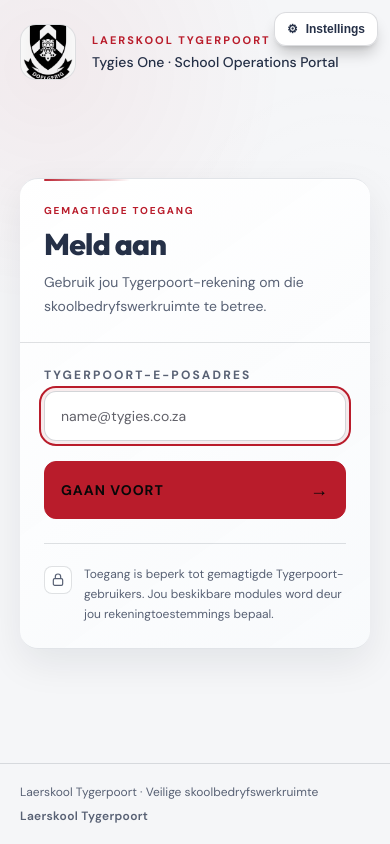
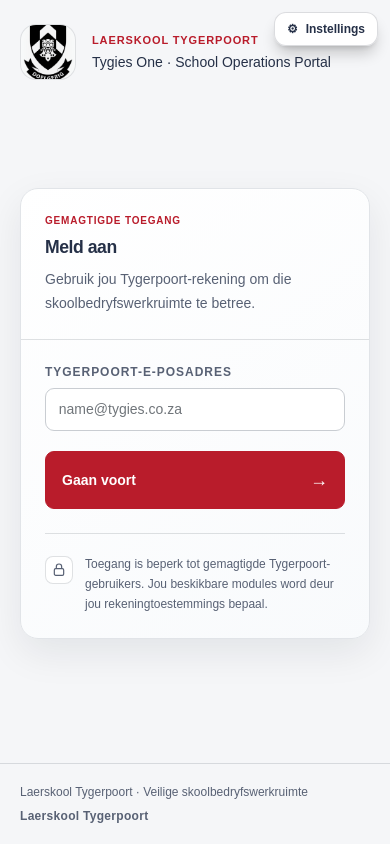
Before and after one commit to wbreytenbach-ops/nkrn-platform, a Next.js app in the folder web/: page /login in a window 390 px wide. Built offline with nearby package versions, Linux system fonts and the light colour scheme; no server answers.

Commit message:
Introduce unified Tygies One workspace-inspired UI foundation

```diff
--- a/web/src/app/nkrn-control.css
+++ b/web/src/app/nkrn-control.css
@@ -784,3 +784,249 @@
     padding-right: .6rem;
   }
 }
+
+
+/* =========================================================
+   TYGIES ONE — unified school operations interface
+   Workspace-inspired: clear hierarchy, calm surfaces, accessible
+   controls and consistent layouts across every role/module.
+   Existing component hooks are intentionally preserved.
+   ========================================================= */
+:root {
+  --tygies-red: #b91c2b;
+  --tygies-red-hover: #9f1724;
+  --tygies-red-soft: #fbeaec;
+  --tygies-charcoal: #202124;
+  --tygies-surface: #ffffff;
+  --tygies-canvas: #f6f8fc;
+  --tygies-line: #e0e3e7;
+  --tygies-muted: #5f6368;
+  --tygies-radius: 16px;
+  --tygies-shadow: 0 1px 2px rgba(60, 64, 67, .08), 0 2px 6px rgba(60, 64, 67, .05);
+}
+
+.nkrn-control {
+  min-height: 100vh;
+  isolation: isolate;
+  color: #202124;
+  background: var(--tygies-canvas) !important;
+  font-family: Arial, Helvetica, sans-serif !important;
+}
+
+.nkrn-control::before,
+.nkrn-control::after {
+  display: none !important;
+  content: none !important;
+}
+
+.nkrn-control h1,
+.nkrn-control h2,
+.nkrn-control h3 {
+  font-family: Arial, Helvetica, sans-serif !important;
+  letter-spacing: -.025em;
+  color: inherit;
+}
+
+.nkrn-control h1 { font-size: clamp(1.65rem, 2.7vw, 2.25rem) !important; line-height: 1.2 !important; font-weight: 700 !important; }
+.nkrn-control h2 { font-size: clamp(1.1rem, 1.8vw, 1.4rem) !important; line-height: 1.3 !important; font-weight: 650 !important; }
+.nkrn-control h3 { font-size: 1rem !important; line-height: 1.4 !important; font-weight: 650 !important; }
+.nkrn-control p[class*="uppercase"],
+.nkrn-control label[class*="uppercase"] { letter-spacing: .08em !important; font-weight: 700 !important; }
+
+.nkrn-control .nkrn-panel,
+.nkrn-control .nkrn-panel:hover {
+  overflow: visible;
+  border: 1px solid var(--tygies-line) !important;
+  border-radius: var(--tygies-radius) !important;
+  background: var(--tygies-surface) !important;
+  box-shadow: var(--tygies-shadow) !important;
+  backdrop-filter: none !important;
+  -webkit-backdrop-filter: none !important;
+  transition: border-color .16s ease, box-shadow .16s ease;
+}
+
+.nkrn-control .nkrn-panel::before,
+.nkrn-control .nkrn-panel::after { display: none !important; content: none !important; }
+
+.nkrn-control .nkrn-panel:hover {
+  border-color: #c8cdd3 !important;
+  box-shadow: 0 2px 5px rgba(60, 64, 67, .1), 0 4px 12px rgba(60, 64, 67, .06) !important;
+}
+
+.nkrn-control .nkrn-hero {
+  padding-top: clamp(22px, 3vw, 36px) !important;
+  padding-bottom: clamp(22px, 3vw, 36px) !important;
+  border-radius: var(--tygies-radius) !important;
+}
+
+.nkrn-control .nkrn-hero::before { content: none !important; display: none !important; }
+.nkrn-control .nkrn-hero h1 { max-width: 900px; font-size: clamp(1.8rem, 3.2vw, 2.8rem) !important; line-height: 1.12 !important; }
+.nkrn-control .nkrn-hero img { filter: none !important; }
+
+.nkrn-control .nkrn-input,
+.nkrn-control .nkrn-select,
+.nkrn-control input:not([type="checkbox"]):not([type="radio"]):not([type="file"]),
+.nkrn-control select,
+.nkrn-control textarea {
+  min-height: 42px;
+  border: 1px solid #c9cdd2 !important;
+  border-radius: 9px !important;
+  background: #fff !important;
+  color: #202124 !important;
+  padding: .65rem .8rem !important;
+  box-shadow: none !important;
+  backdrop-filter: none !important;
+}
+
+.nkrn-control input::placeholder,
+.nkrn-control textarea::placeholder { color: #70757a !important; opacity: 1; }
+
+.nkrn-control .nkrn-input:focus,
+.nkrn-control .nkrn-select:focus,
+.nkrn-control input:focus,
+.nkrn-control select:focus,
+.nkrn-control textarea:focus {
+  border-color: var(--tygies-red) !important;
+  box-shadow: 0 0 0 2px rgba(185, 28, 43, .13) !important;
+  outline: none !important;
+}
+
+.nkrn-control button,
+.nkrn-control a {
+  -webkit-tap-highlight-color: transparent;
+}
+
+.nkrn-control button {
+  min-height: 38px;
+  border-radius: 9px !important;
+  font-family: Arial, Helvetica, sans-serif !important;
+  font-weight: 600;
+  letter-spacing: normal;
+  text-transform: none;
+  transition: background-color .15s ease, border-color .15s ease, color .15s ease, box-shadow .15s ease !important;
+}
+
+.nkrn-control button:hover:not(:disabled) { transform: none !important; }
+.nkrn-control button:active:not(:disabled) { transform: none !important; }
+.nkrn-control button[type="submit"] {
+  background: var(--tygies-red) !important;
+  border-color: var(--tygies-red) !important;
+  color: #fff !important;
+  text-transform: none !important;
+  letter-spacing: normal !important;
+}
+.nkrn-control button[type="submit"]:hover:not(:disabled) { background: var(--tygies-red-hover) !important; }
+.nkrn-control button:disabled { opacity: .55; cursor: not-allowed !important; }
+
+.nkrn-control table { width: 100%; border-collapse: separate; border-spacing: 0; }
+.nkrn-control table thead { background: #f8f9fa !important; }
+.nkrn-control table thead th {
+  padding-top: .8rem;
+  padding-bottom: .8rem;
+  color: #5f6368;
+  font-size: .72rem;
+  font-weight: 700;
+  letter-spacing: .04em;
+  text-transform: uppercase;
+  border-bottom: 1px solid var(--tygies-line);
+}
+.nkrn-control table tbody td { border-bottom: 1px solid #edf0f2; }
+.nkrn-control table tbody tr:last-child td { border-bottom: 0; }
+.nkrn-control table tbody tr:hover { background: #f8f9fa !important; }
+.nkrn-control span[class*="rounded-full"] { letter-spacing: .015em; text-transform: none; font-size: .75rem !important; }
+
+.nkrn-control .nkrn-stats { gap: 14px !important; }
+.nkrn-control .nkrn-stats > div {
+  min-height: 120px;
+  border: 1px solid var(--tygies-line) !important;
+  border-radius: 14px !important;
+  background: #fff !important;
+  box-shadow: var(--tygies-shadow) !important;
+  backdrop-filter: none !important;
+}
+.nkrn-control .nkrn-stats > div::before { display: none !important; }
+.nkrn-control .nkrn-stats p[class*="text-4xl"] {
+  font-family: Arial, Helvetica, sans-serif !important;
+  font-size: clamp(2rem, 3.5vw, 2.8rem) !important;
+  font-weight: 700 !important;
+  line-height: 1.1;
+}
+
+.nkrn-control [class*="bg-zinc-950"],
+.nkrn-control [class*="bg-zinc-900"],
+.nkrn-control [class*="bg-black/"],
+.nkrn-control [class*="bg-white/"] { background-color: #fff !important; }
+.nkrn-control [class*="border-white/"],
+.nkrn-control [class*="border-zinc-"] { border-color: var(--tygies-line) !important; }
+.nkrn-control .text-white { color: #202124 !important; }
+.nkrn-control .text-zinc-100,
+.nkrn-control .text-zinc-200,
+.nkrn-control .text-zinc-300 { color: #303134 !important; }
+.nkrn-control .text-zinc-400,
+.nkrn-control .text-zinc-500,
+.nkrn-control .text-zinc-600 { color: #5f6368 !important; }
+.nkrn-control [class*="text-[#d7a31f]"],
+.nkrn-control [class*="text-[#e7b42b]"] { color: var(--tygies-red) !important; }
+.nkrn-control [class*="bg-[#d7a31f]"],
+.nkrn-control [class*="bg-[#e7b42b]"] { background-color: var(--tygies-red) !important; color: #fff !important; }
+.nkrn-control [class*="border-[#d7a31f]"],
+.nkrn-control [class*="border-[#e7b42b]"] { border-color: var(--tygies-red) !important; }
+
+.nkrn-control button:focus-visible,
+.nkrn-control a:focus-visible,
+.nkrn-control input:focus-visible,
+.nkrn-control select:focus-visible,
+.nkrn-control textarea:focus-visible {
+  outline: 2px solid var(--tygies-red) !important;
+  outline-offset: 2px;
+}
+
+html[data-theme="dark"] .nkrn-control {
+  color: #e8eaed !important;
+  background: #202124 !important;
+}
+html[data-theme="dark"] .nkrn-control .nkrn-panel,
+html[data-theme="dark"] .nkrn-control .nkrn-stats > div {
+  background: #292a2d !important;
+  border-color: #3c4043 !important;
+  color: #e8eaed !important;
+  box-shadow: 0 1px 2px rgba(0,0,0,.24) !important;
+}
+html[data-theme="dark"] .nkrn-control .nkrn-input,
+html[data-theme="dark"] .nkrn-control .nkrn-select,
+html[data-theme="dark"] .nkrn-control input:not([type="checkbox"]):not([type="radio"]):not([type="file"]),
+html[data-theme="dark"] .nkrn-control select,
+html[data-theme="dark"] .nkrn-control textarea { background: #202124 !important; color: #e8eaed !important; border-color: #5f6368 !important; }
+html[data-theme="dark"] .nkrn-control .text-white,
+html[data-theme="dark"] .nkrn-control .text-zinc-100,
+html[data-theme="dark"] .nkrn-control .text-zinc-200,
+html[data-theme="dark"] .nkrn-control .text-zinc-300 { color: #e8eaed !important; }
+html[data-theme="dark"] .nkrn-control .text-zinc-400,
+html[data-theme="dark"] .nkrn-control .text-zinc-500,
+html[data-theme="dark"] .nkrn-control .text-zinc-600 { color: #bdc1c6 !important; }
+html[data-theme="dark"] .nkrn-control [class*="bg-zinc-950"],
+html[data-theme="dark"] .nkrn-control [class*="bg-zinc-900"],
+html[data-theme="dark"] .nkrn-control [class*="bg-white/"] { background-color: #292a2d !important; }
+html[data-theme="dark"] .nkrn-control [class*="border-white/"],
+html[data-theme="dark"] .nkrn-control [class*="border-zinc-"] { border-color: #3c4043 !important; }
+html[data-theme="dark"] .nkrn-control table thead { background: #303134 !important; }
+html[data-theme="dark"] .nkrn-control table thead th { color: #bdc1c6; border-color: #3c4043; }
+html[data-theme="dark"] .nkrn-control table tbody td { border-color: #3c4043; }
+html[data-theme="dark"] .nkrn-control table tbody tr:hover { background: #303134 !important; }
+html[data-theme="dark"] .nkrn-control .nkrn-input::placeholder,
+html[data-theme="dark"] .nkrn-control textarea::placeholder { color: #9aa0a6 !important; }
+
+@media (max-width: 640px) {
+  .nkrn-control .nkrn-panel { border-radius: 12px !important; }
+  .nkrn-control button { min-height: 44px; }
+  .nkrn-control table { display: block; overflow-x: auto; max-width: 100%; }
+}
+
+@media (prefers-reduced-motion: reduce) {
+  .nkrn-control *, .nkrn-control *::before, .nkrn-control *::after {
+    transition-duration: .01ms !important;
+    animation-duration: .01ms !important;
+    animation-iteration-count: 1 !important;
+    scroll-behavior: auto !important;
+  }
+}
```
